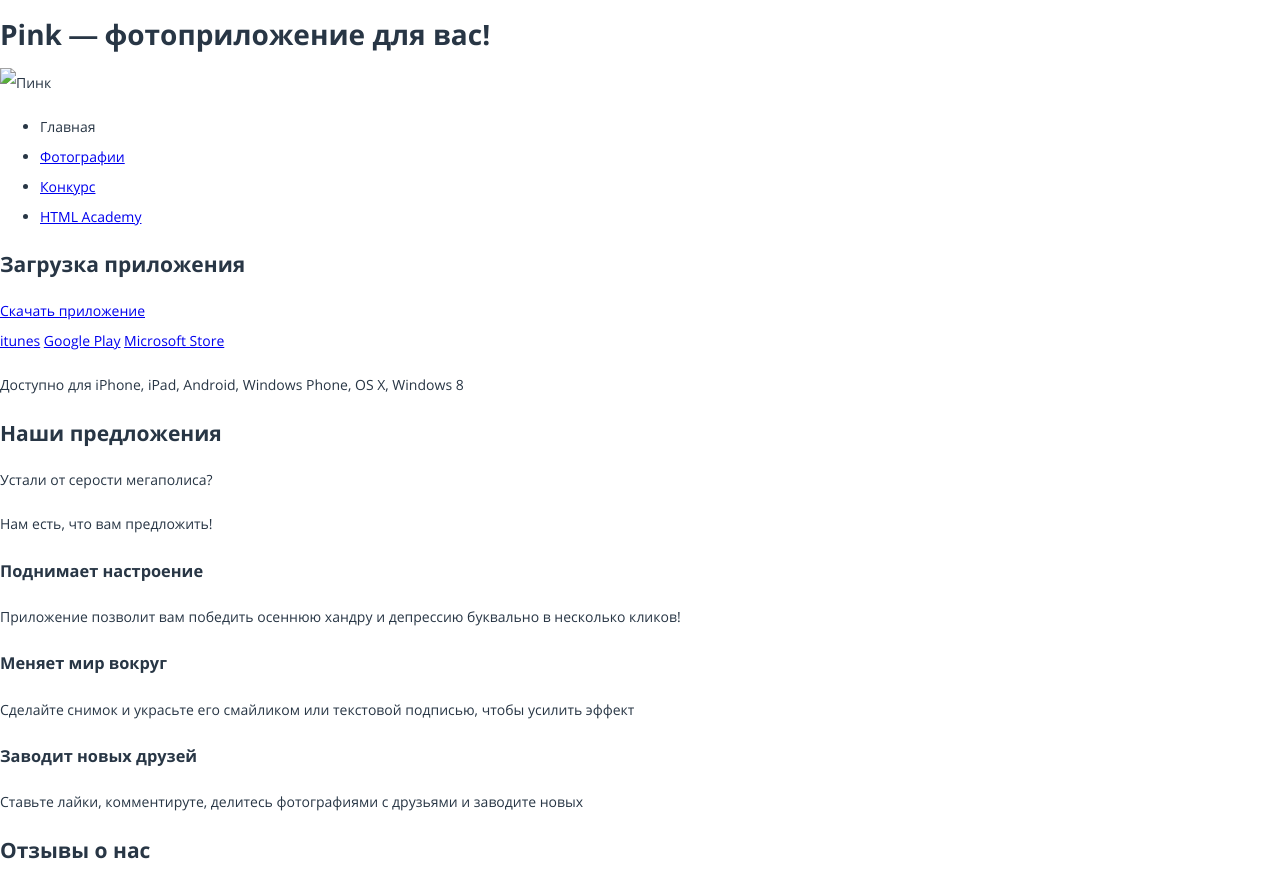
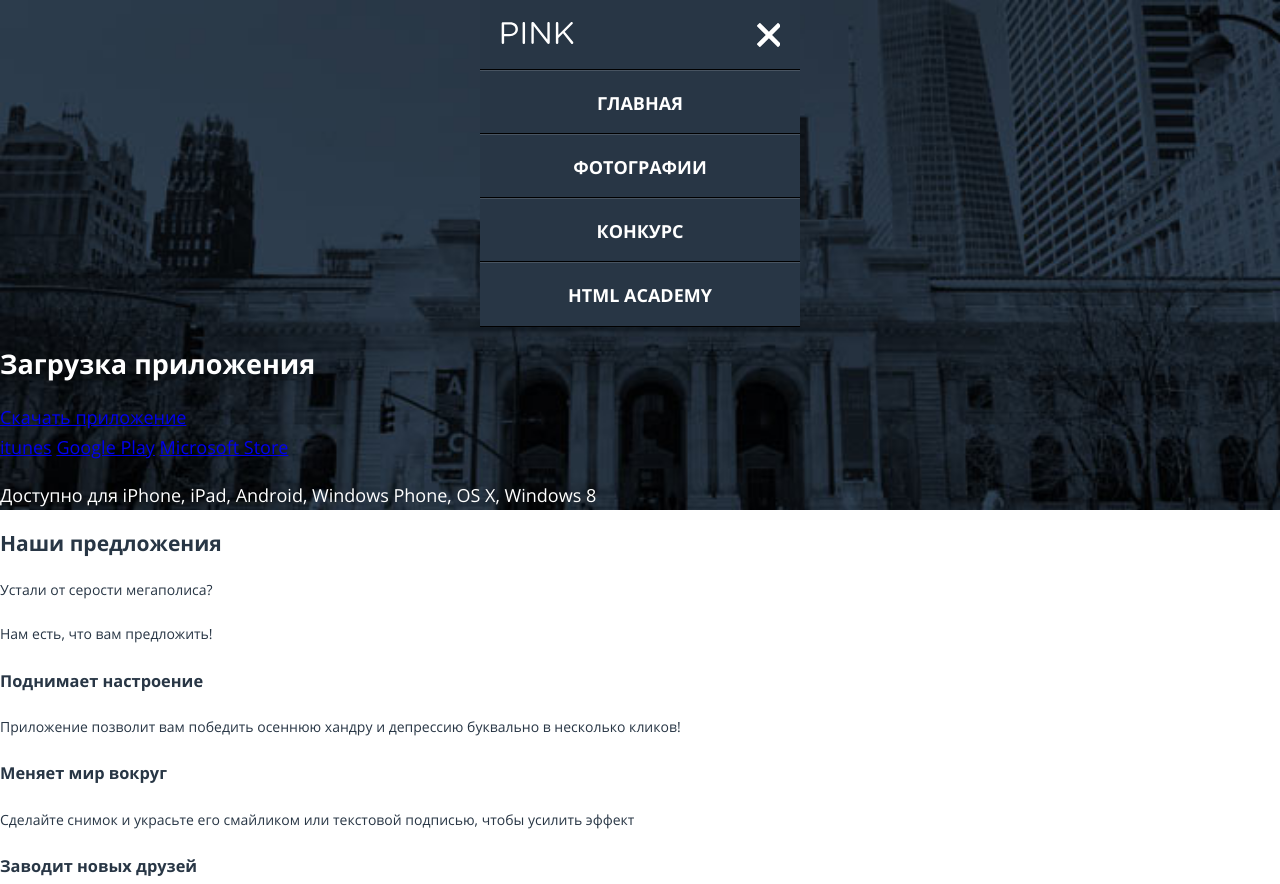
Before and after one commit to YuliaAkutina/74511-pink, a website: page index.html in a window 1280 px wide. Shown: the top 884 px of the page. Drawn offline with nearby package versions, Linux system fonts and the light colour scheme; files that its build step writes are made by us from their sources; files whose address does not match are found by name.

Commit message:
Сверстала навигацию в шапке в открытом состоянии

```diff
--- a/index.html
+++ b/index.html
@@ -6,13 +6,15 @@
       <link href="css/style.css" rel="stylesheet">
     </head>
     <body class="main-page">
-      <header class="page-header page-header--bg-main-page">
-        <div class="page-header__menu-wrapper">
-          <h1 class="page-header__title">Pink — фотоприложение для вас!</h1><!--скрыт!-->
-          <a class="logo">
-            <img src="img/logo.svg" width="75" height="22" alt="Пинк">
-          </a>
-          <span class="nav-toggler"></span>
+      <header class="page-header">
+        <div class="page-header__menu">
+          <div class="page-header__menu-top">
+            <h1 class="page-header__title">Pink — фотоприложение для вас!</h1><!--скрыт!-->
+            <a class="page-header__logo">
+              <img src="img/logo-pink-white-mobile.svg" width="75" height="22" alt="Пинк">
+            </a>
+            <span class="nav-toggler">Меню</span>
+        </div>
           <nav class="main-nav">
             <ul class="main-nav__list">
               <li class="main-nav__item main-nav__item--current"><a>Главная</a></li>
--- a/sass/blocks/main-nav.scss
+++ b/sass/blocks/main-nav.scss
@@ -0,0 +1,38 @@
+.main-nav {
+  margin: 0;
+  padding: 0;
+  line-height: $line-height--small-nav;
+  font-size: $font-size--small-1;
+  font-weight: $bold;
+  text-transform: uppercase;
+  color: #fff;
+}
+
+.main-nav__list {
+  display: flex;
+  flex-direction: column;
+  justify-content: center;
+  align-items: center;
+  margin: 0;
+  padding: 0;
+  width: 320px;
+  list-style: none;
+  border-bottom: 1px solid #000;
+}
+
+.main-nav__item {
+  display: flex;
+  justify-content: center;
+  width: 100%;
+  background-color: $color--blue;
+  box-shadow:
+    0 -1px 0 #000,
+    inset 0 1px 0 rgba(255, 255, 255, 0.15);
+}
+
+.main-nav__list a {
+  padding-top: 17px;
+  padding-bottom: 15px;
+  color: #fff;
+  text-decoration: none;
+}
--- a/sass/blocks/nav-toggler.scss
+++ b/sass/blocks/nav-toggler.scss
@@ -0,0 +1,9 @@
+.nav-toggler {
+  display: block;
+  width: 50px;
+  height: 25px;
+  font-size: 0;
+  background-image: url("../img/icon-menu-cross.svg");
+  background-repeat: no-repeat;
+  background-position: 27px 0;
+}
--- a/sass/blocks/page-header.scss
+++ b/sass/blocks/page-header.scss
@@ -0,0 +1,46 @@
+.page-header {
+  margin: 0;
+  padding: 0;
+  font-size: $font-size--small-1;
+  color: #fff;
+  background: $color--blue url("../img/bg-back-mobile@1x.jpg") no-repeat 50% 0;
+  background-size: cover;
+}
+
+.page-header__menu {
+  display: flex;
+  flex-direction: column;
+  justify-content: center;
+  align-items: center;
+  margin: 0;
+  padding: 0;
+}
+
+.page-header__title {
+  margin: 0;
+  padding: 0;
+  @include readers-only();
+}
+
+.page-header__menu-top {
+  display: flex;
+  justify-content: space-between;
+  align-items: center;
+  margin: 0;
+  padding-left: 20px;
+  padding-right: 20px;
+  width: 280px;
+  background-color: $color--blue;
+
+
+  &--opacity {
+    background-color: rgba(0, 0, 0, 0.3);
+  }
+}
+
+.page-header__logo {
+  margin-top: 22px;
+  margin-bottom: 26px;
+  width: 75px;
+  height: 22px;
+}
--- /dev/null
+++ b/sass/global/scaffolding.scss
@@ -0,0 +1,6 @@
+body {
+  min-width: 320px;
+  margin: 0 auto;
+  padding: 0;
+  background-color: #fff;
+}
--- a/sass/global/type.scss
+++ b/sass/global/type.scss
@@ -1,8 +1,7 @@
 body {
   font-style: normal;
-  font-size: $font-size--base;
-  line-height: $line-height--base;
-  font-family: "Open Sans", "Arial", sans-serif;
-  color: $text-color--main;
-  background-color: #fff;
+  font-size: $font-size--small;
+  line-height: $line-height--small;
+  font-family: $font-family;
+  color: $color--blue;
 }
--- a/sass/mixins.scss
+++ b/sass/mixins.scss
@@ -2,6 +2,15 @@
   position: absolute;
   width: 1px;
   height: 1px;
+  opacity: 0;
   clip: rect(1px, 1px, 1px, 1px);
   overflow: hidden;
 }
+
+@mixin clearfix() {
+  &::after {
+    content: "";
+    display: table;
+    clear: both;
+  }
+}
--- a/sass/style.scss
+++ b/sass/style.scss
@@ -4,6 +4,7 @@
 @import "mixins.scss";
 
 @import "global/fonts.scss";
+@import "global/scaffolding.scss";
 @import "global/type.scss";
 
 @import "blocks/main-page.scss";
--- a/sass/variables.scss
+++ b/sass/variables.scss
@@ -1,11 +1,20 @@
 /* Размер шрифта */
-$font-size--base: 14px;
+$font-size--small: 14px;
+$font-size--small-1: 18px;
 
 
 /* Интерлиньяж */
-$line-height--base: 30px;
+$line-height--small: 30px;
+$line-height--small-nav: 32px;
 
+/* Жирность шрифта*/
+$light: 300;
+$normal: 400;
+$bold: 700;
 
+/* Шрифт */
+$font-family: "Open Sans", "Arial", sans-serif;
 
 /* Цвета */
-$text-color--main: #283645;
+$color--blue: #283645;
+$color--gray: #485461;
```
Also changed, not shown: form.html (+7 -5 lines), photo.html (+7 -5 lines).
